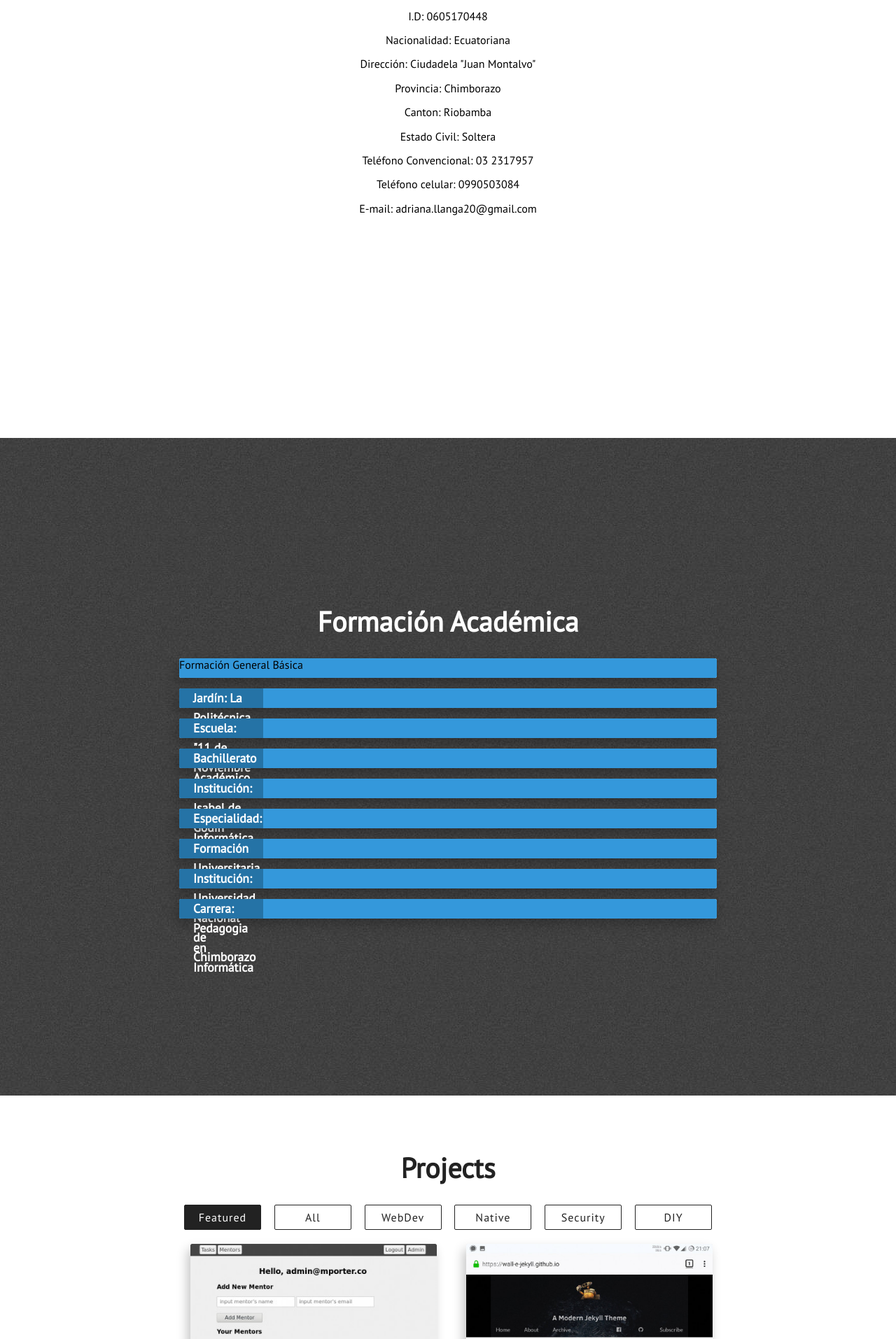
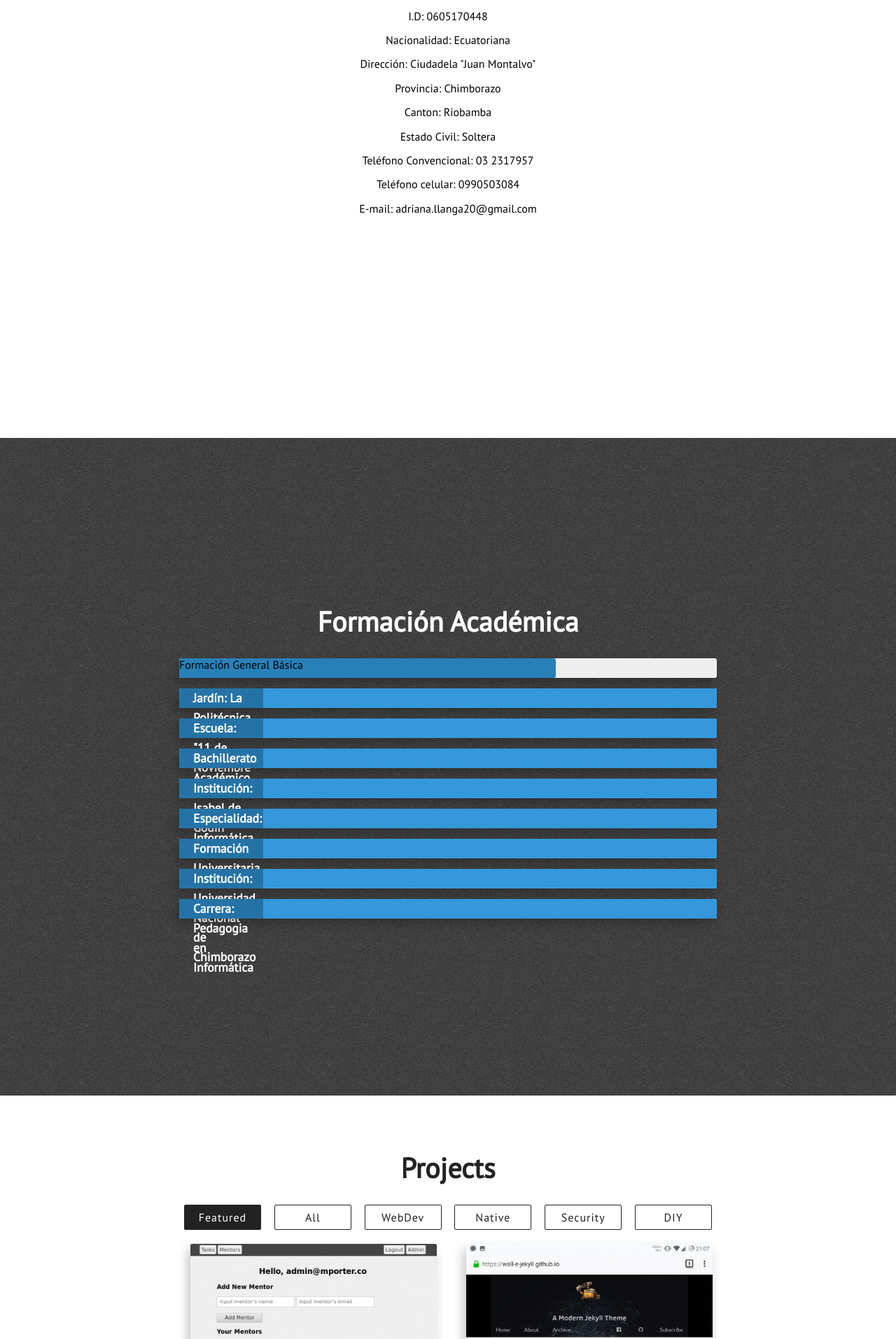
Before and after one commit to adrillg/adrillg.github.io, a Jekyll site: the page built from index.html, in a window 1280 px wide. Shown: the part 1334-3248 px from the top of the page at 70% size. Built offline with Jekyll 4.4.1, drawn with Linux system fonts in a browser that asks for light colours; nearby versions of some CDN libraries.

Commit message:
Update skills.html

```diff
--- a/_includes/skills.html
+++ b/_includes/skills.html
@@ -5,9 +5,9 @@
             <div class="section-heading" id="skills-text">Formación Académica</div>
 
 
-                        <div class="skillbar clearfix " data-percent="100%">
+                        <div class="skillbar clearfix " data-percent="70%">
                             <div class="skillbar-title" style="background: #2980b9;"></div>
-                            <div class="skillbar-bar" style="background: #3498db;">Formación General Básica</div>
+                            <div class="skillbar-bar" style="background: #2980b9;">Formación General Básica</div>
                         </div> <!-- End Skill Bar -->
 
                         <div class="skillbar clearfix " data-percent="100%">
```
